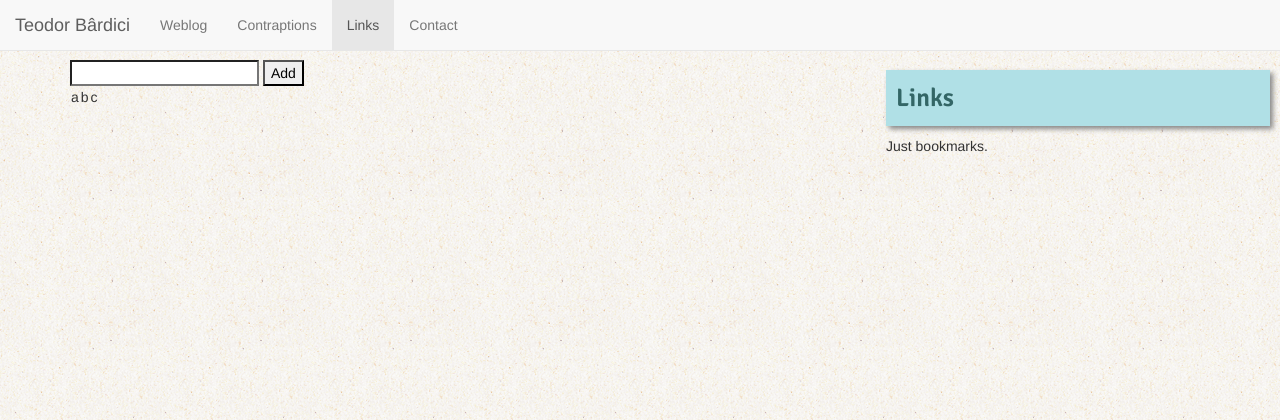
After one commit to teo-mateo/Juniper, a Django app: page /section/links/ in a window 1280 px wide. The commit adds this page. Shown: the top 420 px of the page. Run offline with Django 3.2, Linux system fonts and the light colour scheme; parts of the project's set-up code (start-up, migrations or seed data) failed here and were passed over.

Commit message:
links section using mongo db

```diff
--- /dev/null
+++ b/blog/linksdb/__init__.py
@@ -0,0 +1 @@
+__author__ = 'teo'
--- /dev/null
+++ b/blog/linksdb/linksengine.py
@@ -0,0 +1,9 @@
+__author__ = 'teo'
+
+from mongoengine import *
+
+connect('linksdb')
+
+class Link(Document):
+    url = StringField(required=True)
+    comment = StringField(required=False)
--- /dev/null
+++ b/blog/views/links.py
@@ -0,0 +1,24 @@
+from django.http import HttpResponse
+from django.template.loader import get_template
+from django.template import Context
+from juniper import settings
+from blog.linksdb.linksengine import Link
+
+
+def section_links(request):
+    ctx = Context()
+    ctx["section"] = 'links'
+    ctx['links'] = Link.objects
+    t = get_template("index.html")
+    html = t.render(ctx)
+    return HttpResponse(html)
+
+def section_links_addlink(request):
+    ctx=Context()
+    ctx['section'] = 'links'
+    Link(url=request.GET['link'], comment='comment').save()
+    ctx['links'] = Link.objects
+
+    t = get_template("index.html")
+    html = t.render(ctx)
+    return HttpResponse(html)
--- a/juniper/settings.py
+++ b/juniper/settings.py
@@ -162,3 +162,6 @@ LOGGING = {
 
 # Where all the blog entries are
 MARKDOWN_DIR = os.path.join(os.path.dirname(os.path.abspath(__file__)), '..', 'posts/markdown').replace('\\','/')
+
+MONGO_DB_IP = '127.0.0.1'
+MONGO_DB_PORT = 27017
--- a/juniper/urls.py
+++ b/juniper/urls.py
@@ -1,7 +1,7 @@
 from django.conf.urls import patterns, include, url
 from blog.views_old import index, contraptions, contact
 from blog.views.weblog import section_weblog, section_weblog_entry, section_weblog_tags
-
+from blog.views.links import section_links, section_links_addlink
 
 # Uncomment the next two lines to enable the admin:
 # from django.contrib import admin
@@ -19,6 +19,8 @@ urlpatterns = patterns('',
     # url(r'^admin/', include(admin.site.urls)),
     url(r'^$', index, name='index'),
     url(r'^section/weblog/$', section_weblog, name='section_weblog'),
+    url(r'^section/links/$', section_links, name='section_links'),
+    url(r'^section/links/addlink/$', section_links_addlink, name='section_links_addlink'),
     url(r'^section/contraptions/$', contraptions, name='section_contraptions'),
     url(r'^section/contact/$', contact, name='section_contact'),
     url(r'^section/weblog/entry/([\w\-. ]+)$', section_weblog_entry, name='section_weblog_entry'),
--- a/static/own/css/tb-style.css
+++ b/static/own/css/tb-style.css
@@ -102,3 +102,14 @@ h4
 {
     font-family: 'Open Sans', sans-serif;
 }
+
+
+.even
+{
+    background: rgb(54, 25, 25); /* Fall-back for browsers that don't support rgba */
+    background: rgba(54, 25, 25, .1);
+}
+.odd
+{
+    background-color:#ffffff ;
+}
--- a/templates/index.html
+++ b/templates/index.html
@@ -18,6 +18,8 @@
     {% include 'contraptions.html' %}
 {% elif section == 'contact' %}
     {% include 'contact.html' %}
+{% elif section == 'links' %}
+    {% include 'links.html' %}
 {% endif %}
 
 {% load static %}
--- /dev/null
+++ b/templates/links.html
@@ -0,0 +1,32 @@
+<br>
+<br>
+<div class="right-hand">
+    <p class="section-title"> Links </p>
+    Just bookmarks.
+</div>
+
+
+<div class="weblog-main-area">
+
+    <form action="/section/links/addlink/" method="get">
+        <input type="text" name="link" />
+        <input type="submit" value="Add" />
+    </form>
+
+    <table>
+    <tr>
+        <td>a</td>
+        <td>b</td>
+        <td>c</td>
+    </tr>
+
+    {% for entry in links %}
+    <tr>
+        <td class="{% if forloop.counter|divisibleby:2 %}even{% else %}odd{% endif %}">{{entry.url}}</td>
+        <td>b</td>
+        <td>c</td>
+
+    </tr>
+    {% endfor %}
+</table>
+</div>
--- a/templates/navbar.html
+++ b/templates/navbar.html
@@ -12,7 +12,9 @@
           <ul class="nav navbar-nav">
             <li {% if section == "weblog" %} class="active" {% endif %}><a href="{% url 'section_weblog' %}">Weblog</a></li>
             <li {% if section == "contraptions" %} class="active" {% endif %}><a href="{% url 'section_contraptions' %}">Contraptions</a></li>
+            <li {% if section == "links" %} class="active" {% endif %}><a href="{% url 'section_links' %}">Links</a></li>
             <li {% if section == "contact" %} class="active" {% endif %}><a href="{% url 'section_contact' %}">Contact</a></li>
+
           </ul>
         </div><!--/.nav-collapse -->
     </div>
```
Also changed, not shown: README.md, contraptions/simbya/README.txt (added), templates/weblog.html (line endings or trailing spaces).
